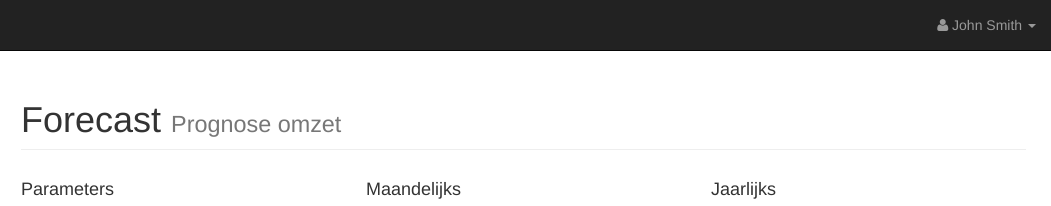
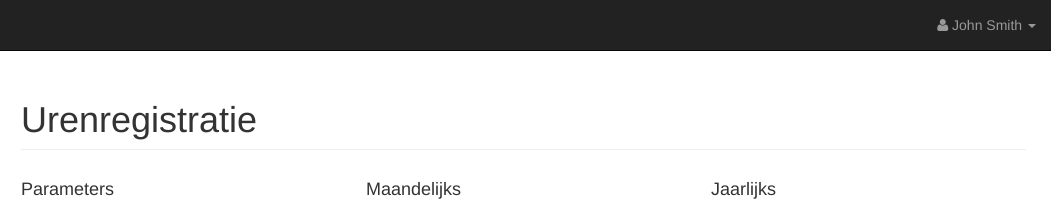
Before and after one commit to rufinoNL/administratie_tool, a plain HTML site: page urenregistratie.html in a window 1280 px wide. Shown: the top 206 px of the page, 229-1280 px from the left. Drawn offline with nearby package versions, Linux system fonts and the light colour scheme.

Commit message:
Menu aangepast en titel veranderd

```diff
--- a/urenregistratie.html
+++ b/urenregistratie.html
@@ -135,6 +135,9 @@
                             <li>
                                 <a href="facturen.html">Facturen</a>
                             </li>
+                            <li>
+                                <a href="urenregistratie.html">Urenregistratie</a>
+                            </li>
                         </ul>
                     </li>
                 </ul>
@@ -148,8 +151,7 @@
                 <div class="row">
                     <div class="col-lg-12">
                         <h1 class="page-header">
-                            Forecast
-                            <small>Prognose omzet</small>
+                            Urenregistratie
                         </h1>
                     </div>
                 </div>
```
